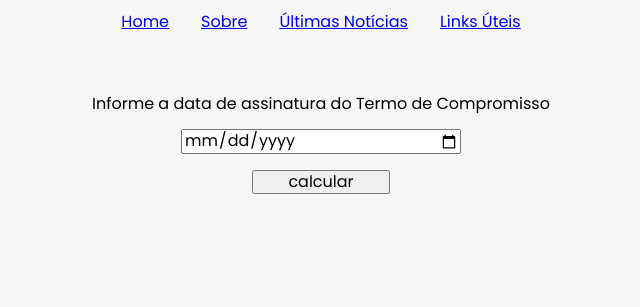
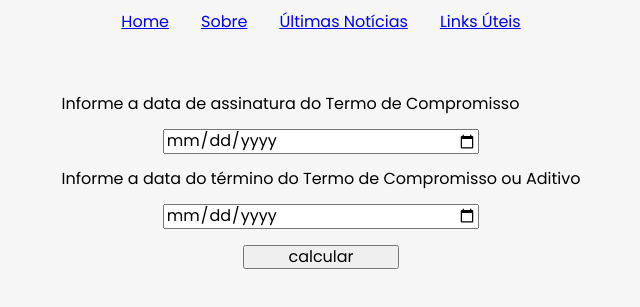
Before and after one commit to tsxfabio/quantos-dias-faltam, a plain HTML site: page index.html in a window 1280 px wide. Shown: the part 123-430 px from the top of the page, without its empty margins (319-959 px from the left). Drawn offline with Linux system fonts and the light colour scheme.

Commit message:
atualizando inputs date

```diff
--- a/css/style.css
+++ b/css/style.css
@@ -43,7 +43,8 @@ main {
     margin: 1rem 0;
 }
 
-#data-termo {
+#data-inicial-termo,
+#data-final-termo {
     width: 60%;
     margin: 0 auto;
 }
--- a/index.html
+++ b/index.html
@@ -30,8 +30,10 @@
     <main>
         <form>
             <div class="formulario-termo">
-                <label for="data-termo">Informe a data de assinatura do Termo de Compromisso</label>
-                <input type="date" id="data-termo" name="data-termo">
+                <label for="data-inicial-termo">Informe a data de assinatura do Termo de Compromisso</label>
+                <input type="date" id="data-inicial-termo" name="data-inicial-termo">
+                <label for="data-final-termo">Informe a data do término do Termo de Compromisso ou Aditivo</label>
+                <input type="date" id="data-final-termo" name="data-final-termo">
                 <input type="submit" value="calcular" id="calcular">
             </div>
         </form>
```
